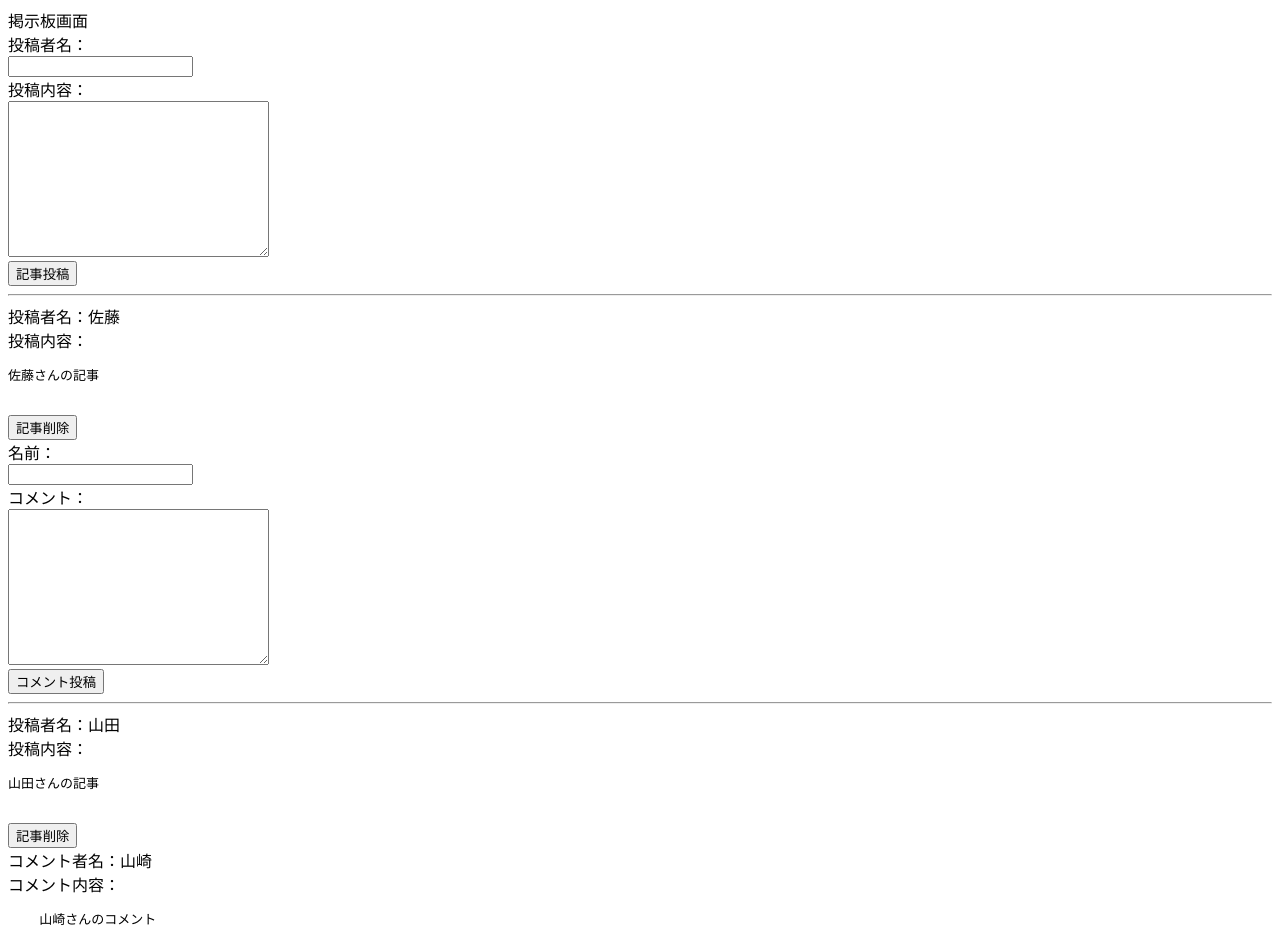
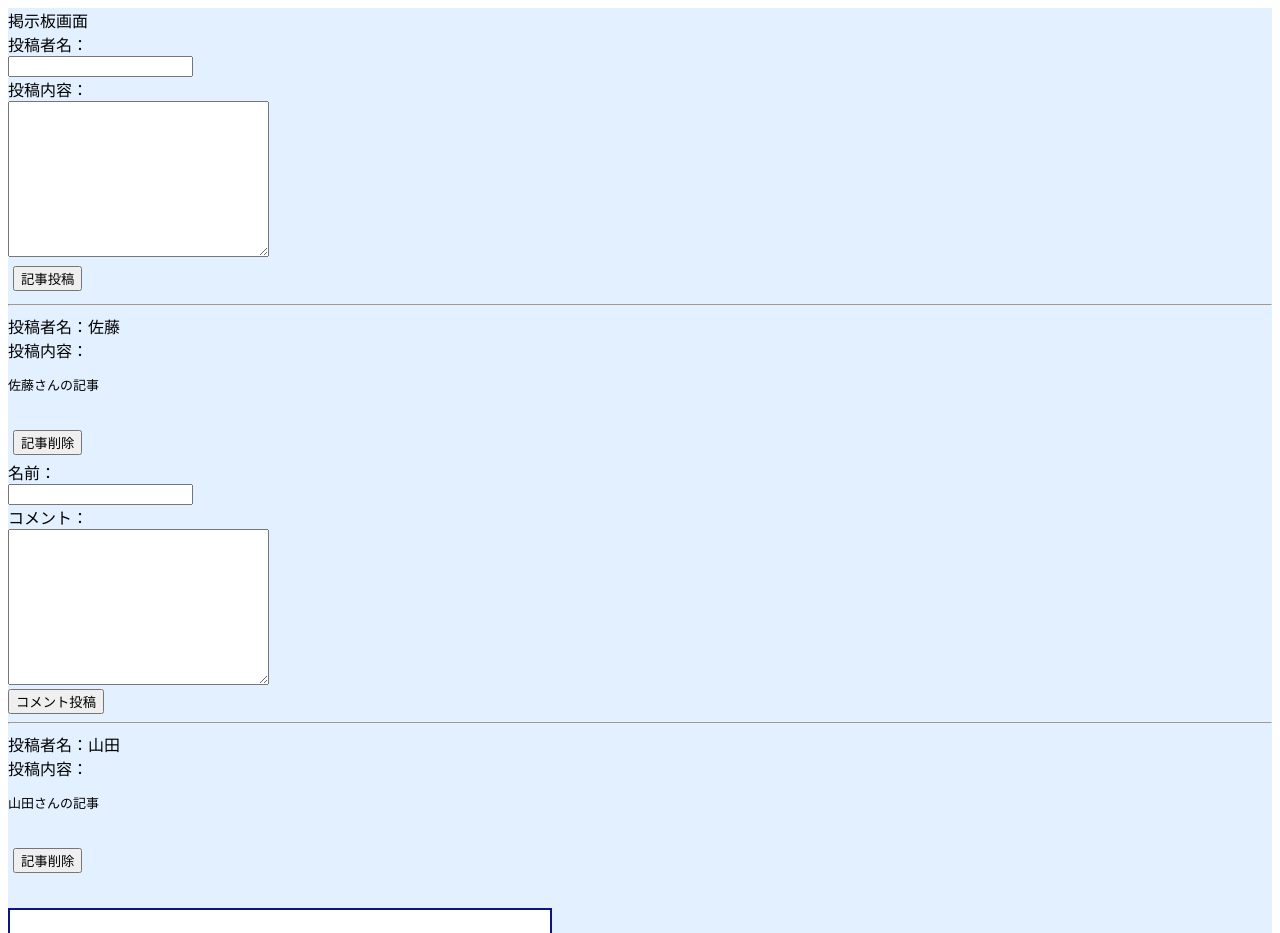
Before and after one commit to koda-momo/ex-vue-bbs, a Vue app: page / in a window 1280 px wide. Shown: the top 933 px of the page. Built offline with nearby package versions, Linux system fonts and the light colour scheme.

Commit message:
演習６，７が完了しました

```diff
--- /dev/null
+++ b/src/components/comment.vue
@@ -0,0 +1,87 @@
+<template>
+  <div class="Com">
+    <!-- 始め -->
+
+    <!-- コメント投稿画面は記事ごとに1つ -->
+    <div>
+      名前：<span class="error">{{ errorCommentName }}</span>
+      <div><input type="text" v-model="commentName" /></div>
+      コメント：<span class="error">{{ errorComment }}</span>
+      <div>
+        <textarea cols="30" rows="10" v-model="commentContent"></textarea>
+      </div>
+      <button type="button" v-on:click="addComment(articleId)">
+        コメント投稿
+      </button>
+    </div>
+    <hr />
+
+    <!-- 終わり -->
+  </div>
+</template>
+
+<script lang="ts">
+import { Component, Prop, Vue } from "vue-property-decorator";
+import { Comment } from "../types/comment";
+@Component
+export default class Comme extends Vue {
+  @Prop()
+  //対象の投稿ID(値は親Bbsから受け取り)
+  articleId!: number;
+  //コメント者名
+  private commentName = "";
+  //コメント内容
+  private commentContent = "";
+  //コメント名前についてのエラーメッセージ
+  private errorCommentName = "";
+  //コメント名前についてのエラーメッセージ
+  private errorComment = "";
+
+  /**
+   * コメントを追加する.
+   * @remarks
+   * 1)入力に誤りがあった場合はerrorを表示する
+   * 2)ミューテーションのaddCommentメソッドを呼ぶ
+   *   →引数：payload=comment: new Comment(id,⼊⼒したコメント者名,⼊⼒したコメント内容,引数で受け取ったarticleId)
+   * 3)⼊⼒値をフォームからクリアする
+   * @param articleId - 親コンポーネント(Bbs.vue)から受け取った対応する投稿のID
+   */
+  addComment(articleId: number): void {
+    //1)
+    this.errorCommentName = "";
+    this.errorComment = "";
+    if (this.commentName.length > 50) {
+      this.errorCommentName = "名前は50字以内で入力して下さい";
+      return;
+    }
+    if (this.commentName === "" && this.commentContent === "") {
+      this.errorCommentName = "名前を入力して下さい";
+      this.errorComment = "内容を入力してください";
+      return;
+    }
+    if (this.commentName === "") {
+      this.errorCommentName = "名前を入力して下さい";
+      return;
+    }
+    if (this.commentContent === "") {
+      this.errorComment = "内容を入力してください";
+      return;
+    }
+    console.log(articleId);
+    //2)
+    this["$store"].commit(
+      "addComment",
+      new Comment(-1, this.commentName, this.commentContent, articleId)
+    );
+    //3)
+    this.commentName = "";
+    this.commentContent = "";
+  }
+}
+</script>
+
+<style scoped>
+.error {
+  color: red;
+}
+</style>
--- a/src/store/index.ts
+++ b/src/store/index.ts
@@ -8,8 +8,8 @@ Vue.use(Vuex);
  * stateに掲示板サイトの投稿情報とコメント情報を持たせたindexファイル.
  */
 export default new Vuex.Store({
+  strict: true,
   state: {
-    strict: true,
     articles: [
       new Article(3, "佐藤", "佐藤さんの記事", []),
       new Article(2, "⼭⽥", "⼭⽥さんの記事", [
@@ -36,36 +36,44 @@ export default new Vuex.Store({
     /**
      * 記事を追加する.
      * @remarks
-     * 受け取ったpayload内のarticleをstateのarticlesの0番⽬に追加する
+     * 受け取ったpayload内のarticleをstateのarticlesの0番⽬に追加する.
      * @param state - ステートオブジェクト
      * @param payload - 投稿した記事情報
      */
     addArticle(state, payload) {
-      state.articles.unshift(payload.article);
+      state.articles.unshift(payload);
     },
 
     /**
      * コメントを追加する.
      * @remarks
-     * 渡されたpayload中のartcleIdから追加対象の記事を検索する
-     * 渡されたpayloadからコメントオブジェクトを⽣成する
-     * 記事が存在→CommentListにコメントを追加する
-     * @param state
-     * @param payload articleの配列
+     * 1)渡されたpayload中のartcleIdから追加対象の記事を検索する.
+     * 2)渡されたpayloadからコメントオブジェクトを⽣成する
+     *  →記事が存在：CommentListにコメントを追加する
+     * @param state - ステートオブジェクト
+     * @param payload - 新しいコメントの情報
      */
     addComment(state, payload) {
-      1 + 1;
+      // for (const article of state.articles) {
+      //   if (payload.articleId == article.id) {
+      //     article.commentList.unshift(payload);
+      //   }
+      // }
+      const abc = state.articles.find(
+        (article) => article.id == payload.articleId
+      );
+      abc?.commentList.unshift(payload);
     },
 
     /**
      * 記事を削除する.
      * @remarks
-     * ・渡されたpayload中のarticleIndex番⽬から1件だけstate内のactionsから削除する
-     * @param state
-     * @param payload articleの配列
+     * 渡されたpayload中のarticleIndex番⽬から1件だけstate内のactionsから削除する.
+     * @param state - ステートオブジェクト
+     * @param payload - 現在の投稿の対象ID
      */
     deleteArticle(state, payload) {
-      1 + 1;
+      state.articles.splice(payload, 1);
     },
     //ミュー終わり
   },
--- a/src/views/Bbs.vue
+++ b/src/views/Bbs.vue
@@ -4,17 +4,11 @@
     掲⽰板画⾯
     <!-- 記事投稿画面は1つ -->
     <div>
-      投稿者名：
+      投稿者名： <span class="error">{{ errorName }}</span>
       <div><input type="text" v-model="articleName" /></div>
-      投稿内容：
+      投稿内容： <span class="error">{{ errorContent }}</span>
       <div>
-        <textarea
-          name=""
-          id=""
-          cols="30"
-          rows="10"
-          v-model="articleContent"
-        ></textarea>
+        <textarea cols="30" rows="10" v-model="articleContent"></textarea>
       </div>
       <div>
         <button type="button" v-on:click="addArticle()">記事投稿</button>
@@ -24,30 +18,25 @@
     <hr />
 
     <!-- 投稿内容表示画面 -->
-    <div v-for="article of currentArticleList" :key="article.id">
+    <div v-for="(article, i) of currentArticleList" :key="article.id">
       投稿者名：{{ article.name }}
       <br />
       投稿内容：
       <pre>{{ article.content }}</pre>
       <br />
-      <button type="button">記事削除</button>
-
+      <button type="button" v-on:click="deleteArticle(i)">記事削除</button>
       <!-- コメント表示 -->
-      <div v-for="comment of article.commentList" :key="comment.id">
+      <div
+        v-for="comment of article.commentList"
+        :key="comment.id"
+        class="comment"
+      >
         コメント者名：{{ comment.name }}
         <br />
         コメント内容：
-        <pre>    {{ comment.content }}</pre>
+        <pre>{{ comment.content }}</pre>
       </div>
-      <!-- コメント投稿画面は記事ごとに1つ -->
-      <div>
-        名前：
-        <div><input type="text" /></div>
-        コメント：
-        <div><textarea name="" id="" cols="30" rows="10"></textarea></div>
-        <div><button type="button">コメント投稿</button></div>
-      </div>
-      <hr />
+      <Comme :article-id="article.id"> </Comme>
     </div>
 
     <!-- 終わり -->
@@ -57,8 +46,8 @@
 <script lang="ts">
 import { Component, Vue } from "vue-property-decorator";
 import { Article } from "../types/article";
-import { Comment } from "../types/comment";
-@Component
+import Comme from "../components/comment.vue";
+@Component({ components: { Comme } })
 /**
  * 掲示板投稿サイトのvueファイル.
  */
@@ -70,10 +59,10 @@ export default class Bbs extends Vue {
   private articleName = "";
   //投稿内容
   private articleContent = "";
-  //コメント者名
-  private commentName = "";
-  //コメント内容
-  private commentContent = "";
+  //投稿名前についてのエラーメッセージ
+  private errorName = "";
+  //投稿内容についてのエラーメッセージ
+  private errorContent = "";
 
   /**
    * 記事⼀覧を表⽰する.
@@ -83,52 +72,83 @@ export default class Bbs extends Vue {
   created(): void {
     this.currentArticleList = this["$store"].getters.getArticles;
     console.dir("response:" + JSON.stringify(this.currentArticleList));
-    console.log(this.currentArticleList[0].name);
   }
 
   /**
    * 記事を追加する.
    * @remarks
-   * 1)最新の記事IDに１プラスする形で記事IDを作成する
-   * 2)ミューテーションのaddArticleメソッドを呼ぶ
+   * 1)入力に誤りがあった場合はerrorを表示する
+   * 2)最新の記事IDに１プラスする形で記事IDを作成する
+   * 3)ミューテーションのaddArticleメソッドを呼ぶ
    *   →引数：payload=article: new Articles(新しく発⾏したID,⼊⼒した投稿者名,⼊⼒した投稿内容,[])
-   * 3)⼊⼒値をフォームからクリアする
+   * 4)⼊⼒値をフォームからクリアする
    */
-  //1)
   addArticle(): void {
+    //1)
+    this.errorName = "";
+    this.errorContent = "";
+    if (this.articleName.length > 50) {
+      this.errorName = "名前は50字以内で入力して下さい";
+      return;
+    }
+    if (this.articleName === "" && this.articleContent === "") {
+      this.errorName = "名前を入力して下さい";
+      this.errorContent = "内容を入力してください";
+      return;
+    }
+    if (this.articleName === "") {
+      this.errorName = "名前を入力して下さい";
+      return;
+    }
+    if (this.articleContent === "") {
+      this.errorContent = "内容を入力してください";
+      return;
+    }
+    //2)
     const newId = this.currentArticleList[0].id + 1;
-    //2)
-    this["$store"].commit("addArticle", {
-      article: new Article(newId, this.articleName, this.articleContent, []),
-    });
     //3)
+    this["$store"].commit(
+      "addArticle",
+      new Article(newId, this.articleName, this.articleContent, [])
+    );
+    //4)
     this.articleName = "";
     this.articleContent = "";
-  }
-
-  /**
-   * コメントを追加する.
-   * @remarks
-   * ミューテーションのaddCommentメソッドを呼ぶ
-   * →引数：payload=comment: new Comment(-1,⼊⼒したコメント者名,⼊⼒したコメント内容,引数で受け取ったarticleId)
-   * ・⼊⼒値をフォームからクリアする
-   */
-  addComment(articleId: number): void {
-    1 + 1;
   }
 
   /**
    * 記事を削除する.
    *@remarks
    *ミューテーションのdeleteArticleメソッドを呼ぶ
-   *→引数：payload=引数で受け取ったarticleIndex
+   * →引数：payload=引数で受け取ったarticleIndex
+   * @param articleIndex - 現在の投稿の対象ID
    */
   deleteArticle(articleIndex: number): void {
-    1 + 1;
+    this["$store"].commit("deleteArticle", articleIndex);
   }
-
   // 終わり
 }
 </script>
 
-<style></style>
+<style scoped>
+.comment {
+  margin-top: 30px;
+  margin-bottom: 30px;
+  padding: 20px;
+  width: 500px;
+  background-color: white;
+  border: solid 2px rgb(13, 21, 128);
+}
+
+button {
+  margin: 5px;
+}
+
+#app {
+  background-color: rgb(227, 240, 255);
+}
+
+.error {
+  color: red;
+}
+</style>
```
